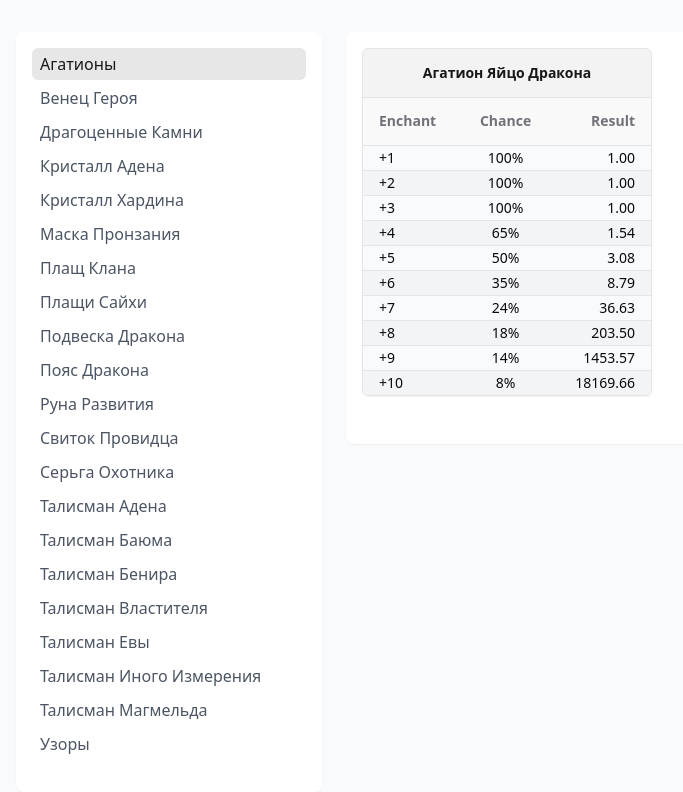
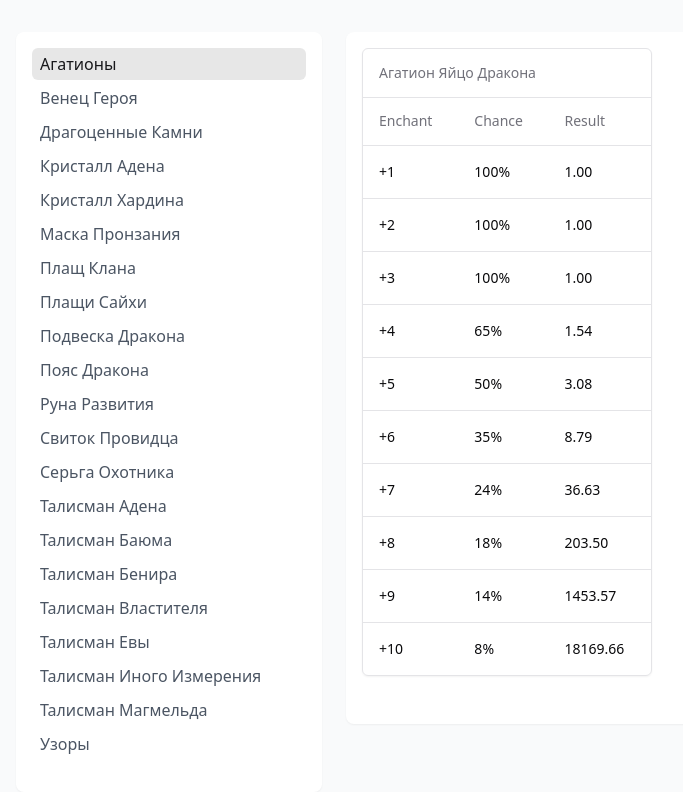
Before and after one commit to ValeriiVasin/l2-enchant-web, a React (Vite) app: page /agathions in a window 1280 px wide. Shown: the top 792 px of the page, without its empty margins (0-683 px from the left). Built offline with nearby package versions, Linux system fonts and the light colour scheme.

Commit message:
fix: reset to shadcn defaults

```diff
--- a/src/components/base/enchant-table.tsx
+++ b/src/components/base/enchant-table.tsx
@@ -26,39 +26,21 @@ export function EnchantTable({
     <div className="rounded-md border shadow-sm mb-8 overflow-hidden">
       <Table>
         <TableHeader>
-          <ShadcnTableRow className="bg-primary/5">
-            <TableHead
-              colSpan={3}
-              className="text-center font-semibold text-md text-primary py-2"
-            >
-              {title}
-            </TableHead>
+          <ShadcnTableRow>
+            <TableHead colSpan={3}>{title}</TableHead>
           </ShadcnTableRow>
-          <ShadcnTableRow className="bg-muted/50">
-            <TableHead className="font-semibold py-1">Enchant</TableHead>
-            <TableHead className="font-semibold text-center py-1">
-              Chance
-            </TableHead>
-            <TableHead className="font-semibold text-right py-1">
-              Result
-            </TableHead>
+          <ShadcnTableRow>
+            <TableHead>Enchant</TableHead>
+            <TableHead>Chance</TableHead>
+            <TableHead>Result</TableHead>
           </ShadcnTableRow>
         </TableHeader>
         <TableBody>
           {tableRows.map((props, index) => (
-            <ShadcnTableRow
-              key={index}
-              className={
-                index % 2 === 0 ? 'bg-gray-50 py-1' : 'bg-gray-100 py-1'
-              }
-            >
-              <TableCell className="font-medium">
-                {formatEnchant(props.index)}
-              </TableCell>
-              <TableCell className="text-center">{props.chance}%</TableCell>
-              <TableCell className="text-right">
-                {props.result.toFixed(2)}
-              </TableCell>
+            <ShadcnTableRow key={index}>
+              <TableCell>{formatEnchant(props.index)}</TableCell>
+              <TableCell>{props.chance}%</TableCell>
+              <TableCell>{props.result.toFixed(2)}</TableCell>
             </ShadcnTableRow>
           ))}
         </TableBody>
--- a/src/components/ui/table.tsx
+++ b/src/components/ui/table.tsx
@@ -9,10 +9,7 @@ const Table = React.forwardRef<
   <div className="w-full overflow-auto">
     <table
       ref={ref}
-      className={cn(
-        'w-full caption-bottom text-sm [&_td]:py-0.5 [&_th]:py-0.5',
-        className,
-      )}
+      className={cn('w-full caption-bottom text-sm', className)}
       {...props}
     />
   </div>
@@ -55,14 +52,7 @@ const TableRow = React.forwardRef<
   HTMLTableRowElement,
   React.HTMLAttributes<HTMLTableRowElement>
 >(({ className, ...props }, ref) => (
-  <tr
-    ref={ref}
-    className={cn(
-      'border-b transition-colors hover:bg-muted/50 data-[state=selected]:bg-muted',
-      className,
-    )}
-    {...props}
-  />
+  <tr ref={ref} className={cn('border-b', className)} {...props} />
 ));
 TableRow.displayName = 'TableRow';
 
@@ -73,7 +63,7 @@ const TableHead = React.forwardRef<
   <th
     ref={ref}
     className={cn(
-      'h-12 px-4 text-left align-middle font-medium text-muted-foreground [&:has([role=checkbox])]:pr-0',
+      'h-12 px-4 text-left align-middle font-medium text-muted-foreground',
       className,
     )}
     {...props}
@@ -85,11 +75,7 @@ const TableCell = React.forwardRef<
   HTMLTableCellElement,
   React.TdHTMLAttributes<HTMLTableCellElement>
 >(({ className, ...props }, ref) => (
-  <td
-    ref={ref}
-    className={cn('p-4 align-middle [&:has([role=checkbox])]:pr-0', className)}
-    {...props}
-  />
+  <td ref={ref} className={cn('p-4 align-middle', className)} {...props} />
 ));
 TableCell.displayName = 'TableCell';
 
```
